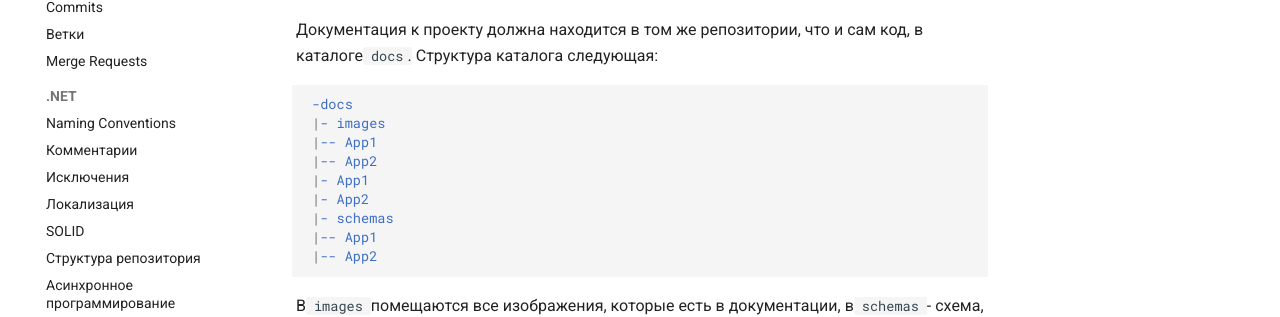
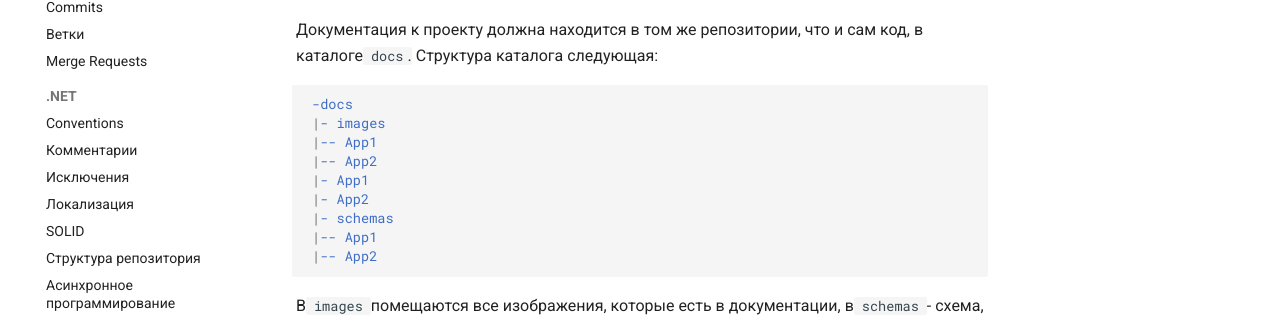
Before and after one commit to siisltd/Curiosity.Guidelines, an MkDocs documentation site: the page built from docs/development/docs.md, in a window 1280 px wide. Shown: the part 490-807 px from the top of the page. Built offline with MkDocs 1.6.1 and Material for MkDocs 9.7.7, drawn with Linux system fonts in a browser that asks for light colours.

Commit message:
Updated conventions

```diff
--- a/mkdocs.yml
+++ b/mkdocs.yml
@@ -21,7 +21,7 @@ nav:
       - 'Ветки': 'git/branches.md'
       - 'Merge Requests': 'git/merge_requests.md'
   - '.NET':
-      - 'Naming Conventions': 'dotNetCodeStyle/conventions.md'
+      - 'Conventions': 'dotNetCodeStyle/conventions.md'
       - 'Комментарии': 'dotNetCodeStyle/comments.md'
       - 'Исключения': 'dotNetCodeStyle/exceptions.md'
       - 'Локализация': 'dotNetCodeStyle/localization.md'
```
